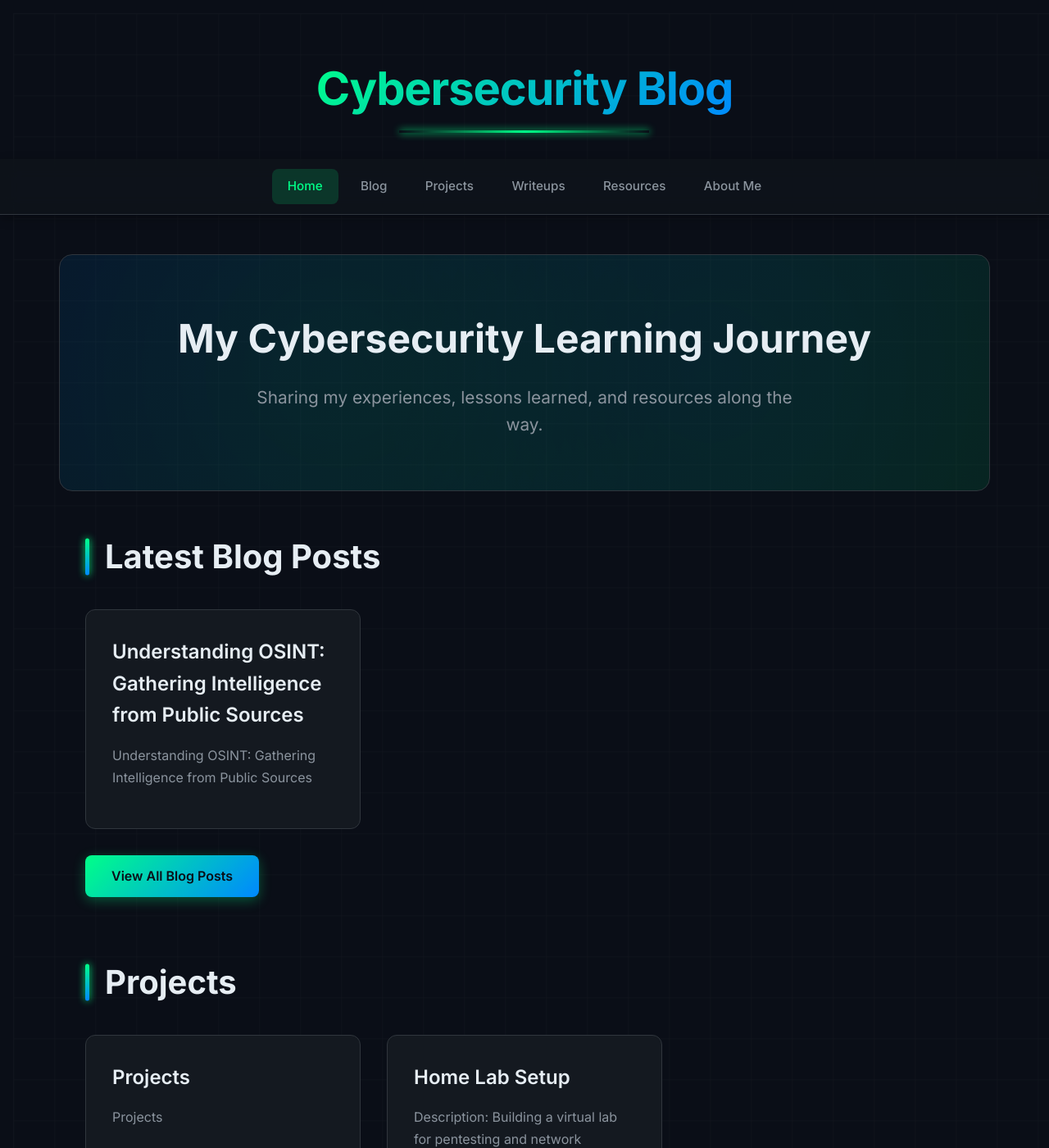
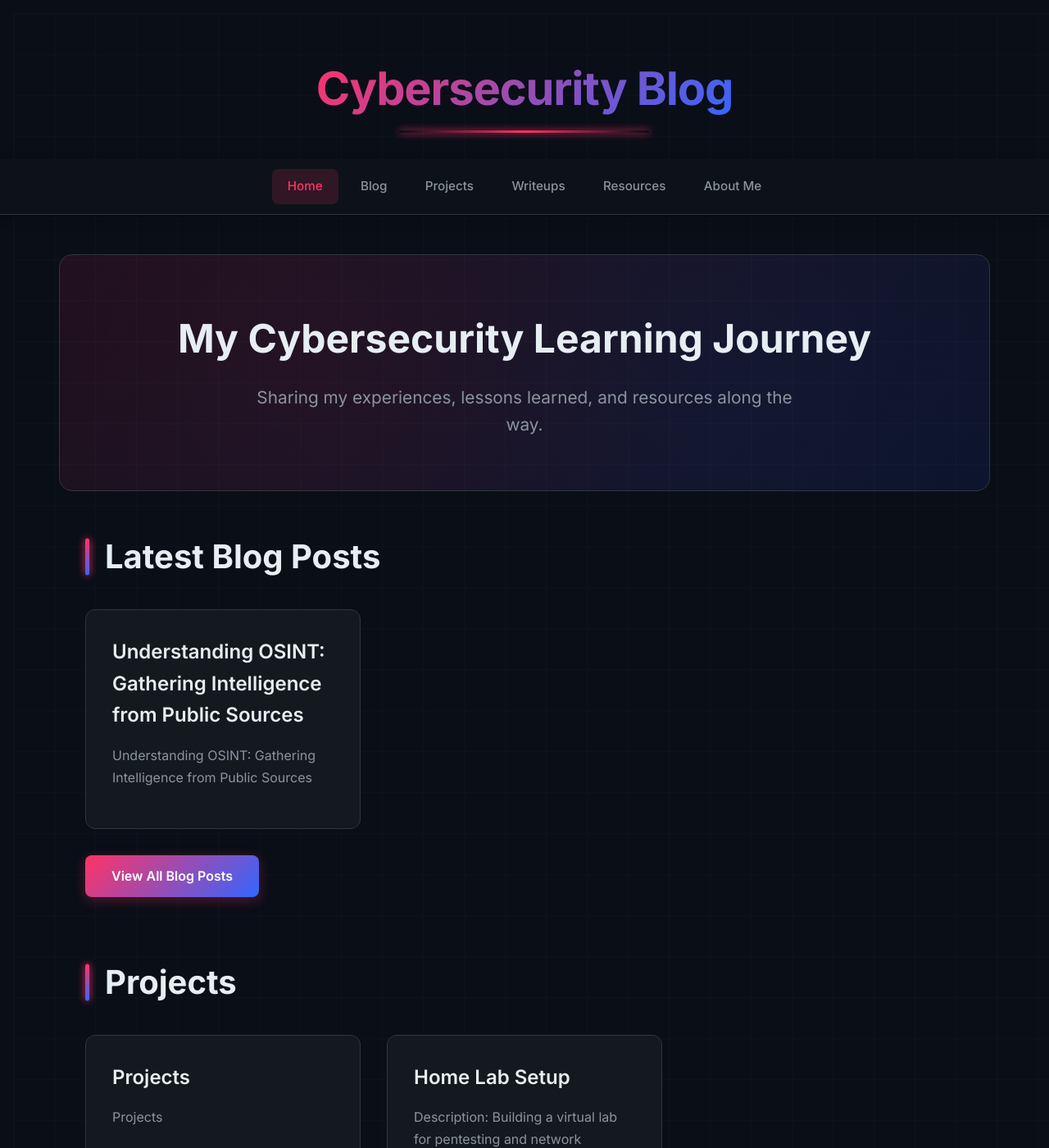
Before and after one commit to bytepo1arbear/cybersecurityblog, a Jekyll site: the page built from index.md, in a window 1280 px wide and 1400 px high. Shown: the whole window at 82% size. Built offline with Jekyll 4.4.1, drawn with Linux system fonts in a browser that asks for light colours.

Commit message:
Update style.css

```diff
--- a/assets/css/style.css
+++ b/assets/css/style.css
@@ -8,9 +8,9 @@
   --bg-secondary: #0f1419;
   --bg-card: #141920;
   --bg-card-hover: #1a1f2e;
-  --accent-primary: #00ff88;
-  --accent-secondary: #0088ff;
-  --accent-glow: rgba(0, 255, 136, 0.15);
+  --accent-primary: #ff3366;
+  --accent-secondary: #3366ff;
+  --accent-glow: rgba(255, 51, 102, 0.15);
   --text-primary: #e6edf3;
   --text-secondary: #8b949e;
   --text-muted: #6e7681;
@@ -19,7 +19,7 @@
   --shadow-sm: 0 1px 3px rgba(0, 0, 0, 0.3);
   --shadow-md: 0 4px 12px rgba(0, 0, 0, 0.4);
   --shadow-lg: 0 8px 24px rgba(0, 0, 0, 0.5);
-  --shadow-glow: 0 0 20px rgba(0, 255, 136, 0.2);
+  --shadow-glow: 0 0 20px rgba(255, 51, 102, 0.2);
 }
 
 /* ===========================
@@ -211,7 +211,7 @@ body::before {
   text-align: center;
   padding: 4rem 2rem;
   margin-bottom: 3rem;
-  background: linear-gradient(135deg, rgba(0, 136, 255, 0.1) 0%, rgba(0, 255, 136, 0.1) 100%);
+  background: linear-gradient(135deg, rgba(255, 51, 102, 0.1) 0%, rgba(51, 102, 255, 0.1) 100%);
   border-radius: 16px;
   border: 1px solid var(--border-accent);
   position: relative;
@@ -225,8 +225,8 @@ body::before {
   left: 0;
   right: 0;
   bottom: 0;
-  background: radial-gradient(circle at 30% 50%, rgba(0, 255, 136, 0.1), transparent 50%),
-              radial-gradient(circle at 70% 50%, rgba(0, 136, 255, 0.1), transparent 50%);
+  background: radial-gradient(circle at 30% 50%, rgba(255, 51, 102, 0.1), transparent 50%),
+              radial-gradient(circle at 70% 50%, rgba(51, 102, 255, 0.1), transparent 50%);
   animation: heroGlow 8s ease-in-out infinite;
 }
 
@@ -293,6 +293,64 @@ section h2::before {
 }
 
 /* ===========================
+   FEATURED POST (Latest Blog Post)
+   =========================== */
+.featured-post {
+  background: var(--bg-card);
+  border: 1px solid var(--border-accent);
+  border-radius: 16px;
+  padding: 3rem;
+  margin-bottom: 2rem;
+  position: relative;
+  overflow: hidden;
+  transition: all 0.3s cubic-bezier(0.4, 0, 0.2, 1);
+}
+
+.featured-post::before {
+  content: '';
+  position: absolute;
+  top: 0;
+  left: 0;
+  width: 100%;
+  height: 4px;
+  background: linear-gradient(90deg, var(--accent-primary), var(--accent-secondary));
+}
+
+.featured-post:hover {
+  border-color: var(--accent-primary);
+  box-shadow: var(--shadow-glow);
+  transform: translateY(-2px);
+}
+
+.featured-post-header {
+  display: flex;
+  gap: 1rem;
+  margin-bottom: 1.5rem;
+  flex-wrap: wrap;
+  align-items: center;
+}
+
+.featured-post h3 {
+  font-size: 2rem;
+  font-weight: 700;
+  margin-bottom: 1.5rem;
+  color: var(--text-primary);
+  line-height: 1.3;
+}
+
+.featured-post:hover h3 {
+  color: var(--accent-primary);
+  transition: color 0.3s ease;
+}
+
+.post-excerpt {
+  font-size: 1.1rem;
+  line-height: 1.8;
+  color: var(--text-secondary);
+  margin-bottom: 1.5rem;
+}
+
+/* ===========================
    CARD PREVIEWS
    =========================== */
 .post-preview, .project-preview, .writeup-preview {
@@ -303,6 +361,20 @@ section h2::before {
   transition: all 0.3s cubic-bezier(0.4, 0, 0.2, 1);
   position: relative;
   overflow: hidden;
+  display: flex;
+  flex-direction: column;
+}
+
+.writeup-preview.featured {
+  padding: 2.5rem;
+}
+
+.card-header {
+  display: flex;
+  gap: 1rem;
+  margin-bottom: 1rem;
+  flex-wrap: wrap;
+  align-items: center;
 }
 
 .post-preview::before, .project-preview::before, .writeup-preview::before {
@@ -355,7 +427,115 @@ section h2::before {
   background: rgba(255, 255, 255, 0.05);
   padding: 0.3rem 0.8rem;
   border-radius: 6px;
-  margin-bottom: 0.5rem;
+}
+
+.post-category {
+  display: inline-block;
+  font-size: 0.85rem;
+  color: var(--accent-secondary);
+  font-weight: 600;
+  background: rgba(51, 102, 255, 0.1);
+  padding: 0.3rem 0.8rem;
+  border-radius: 6px;
+  border: 1px solid rgba(51, 102, 255, 0.3);
+}
+
+/* ===========================
+   TAGS
+   =========================== */
+.post-tags {
+  display: flex;
+  flex-wrap: wrap;
+  gap: 0.5rem;
+  margin-bottom: 1.5rem;
+}
+
+.tag {
+  display: inline-block;
+  font-size: 0.8rem;
+  color: var(--accent-primary);
+  background: var(--accent-glow);
+  padding: 0.3rem 0.7rem;
+  border-radius: 6px;
+  border: 1px solid rgba(255, 51, 102, 0.3);
+  font-family: 'JetBrains Mono', monospace;
+  transition: all 0.2s ease;
+}
+
+.tag:hover {
+  background: rgba(255, 51, 102, 0.2);
+  border-color: var(--accent-primary);
+}
+
+/* ===========================
+   DIFFICULTY BADGES
+   =========================== */
+.difficulty {
+  display: inline-block;
+  font-size: 0.75rem;
+  font-weight: 700;
+  text-transform: uppercase;
+  padding: 0.4rem 0.8rem;
+  border-radius: 6px;
+  letter-spacing: 0.5px;
+}
+
+.difficulty-easy {
+  background: rgba(51, 255, 102, 0.15);
+  color: #33ff66;
+  border: 1px solid rgba(51, 255, 102, 0.4);
+}
+
+.difficulty-medium {
+  background: rgba(255, 193, 7, 0.15);
+  color: #ffc107;
+  border: 1px solid rgba(255, 193, 7, 0.4);
+}
+
+.difficulty-hard {
+  background: rgba(255, 82, 82, 0.15);
+  color: #ff5252;
+  border: 1px solid rgba(255, 82, 82, 0.4);
+}
+
+/* ===========================
+   READ MORE BUTTON
+   =========================== */
+.btn-read-more {
+  display: inline-block;
+  color: var(--accent-primary);
+  text-decoration: none;
+  font-weight: 600;
+  font-size: 0.95rem;
+  transition: all 0.3s ease;
+  margin-top: auto;
+  padding-top: 1rem;
+}
+
+.btn-read-more:hover {
+  color: var(--accent-secondary);
+  transform: translateX(5px);
+}
+
+/* ===========================
+   SECTION FOOTER
+   =========================== */
+.section-footer {
+  text-align: center;
+  margin-top: 2rem;
+}
+
+/* ===========================
+   EMPTY STATE
+   =========================== */
+.empty-state {
+  text-align: center;
+  padding: 3rem 2rem;
+  background: var(--bg-card);
+  border: 1px dashed var(--border-accent);
+  border-radius: 12px;
+  color: var(--text-muted);
+  font-style: italic;
 }
 
 /* ===========================
@@ -365,7 +545,7 @@ section h2::before {
   display: inline-block;
   padding: 0.8rem 2rem;
   background: linear-gradient(135deg, var(--accent-primary), var(--accent-secondary));
-  color: var(--bg-primary);
+  color: #ffffff;
   text-decoration: none;
   border-radius: 8px;
   font-weight: 600;
@@ -373,7 +553,7 @@ section h2::before {
   transition: all 0.3s cubic-bezier(0.4, 0, 0.2, 1);
   border: none;
   cursor: pointer;
-  box-shadow: 0 4px 15px rgba(0, 255, 136, 0.3);
+  box-shadow: 0 4px 15px rgba(255, 51, 102, 0.3);
   position: relative;
   overflow: hidden;
 }
@@ -398,7 +578,7 @@ section h2::before {
 
 .btn:hover {
   transform: translateY(-2px);
-  box-shadow: 0 6px 20px rgba(0, 255, 136, 0.4);
+  box-shadow: 0 6px 20px rgba(255, 51, 102, 0.4);
 }
 
 .btn:active {
```
